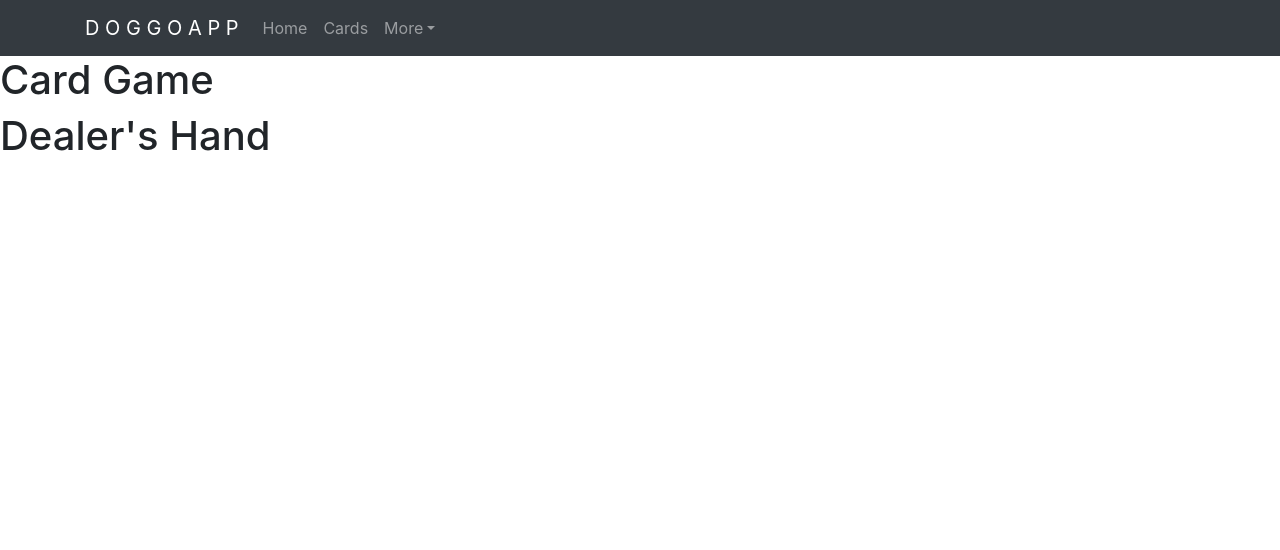
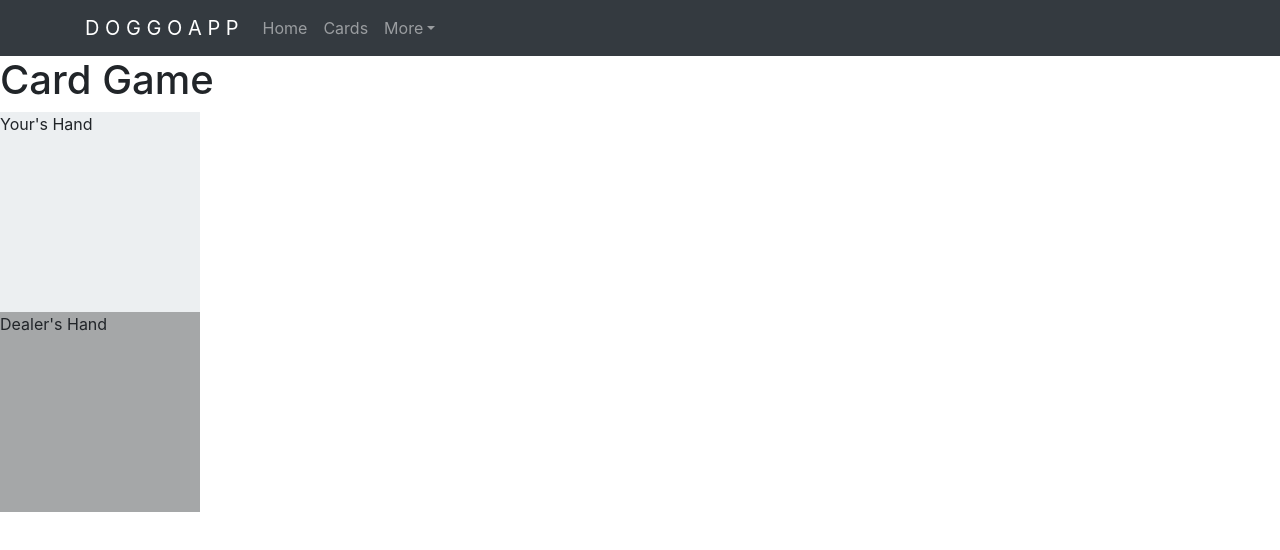
Before and after one commit to mind-ll-matter/doggo-frontend-msa, a React (Create React App) app: page /cards in a window 1280 px wide. Shown: the top 550 px of the page. Built offline with nearby package versions, Linux system fonts and the light colour scheme.

Commit message:
added plain Hand components to cards page with mui

```diff
--- a/src/App.tsx
+++ b/src/App.tsx
@@ -1,14 +1,24 @@
 import React from 'react';
 import Header from './components/Header/Header';
 import Dashboard from './pages/Dashboard';
-
 import Cards from './pages/CardsPage/CardsPage';
 import {Routes, Route} from 'react-router-dom';
+import { createTheme, colors, ThemeProvider } from '@mui/material';
+import './App.css';
 
-import './App.css';
+
+const theme = createTheme({
+  palette:{
+    secondary:{
+      main: colors.blueGrey[50],
+    },
+  },
+})
+
 
 function App() {
   return (
+    <ThemeProvider theme={theme}>
       <div>
         <Header/>
         <Routes>
@@ -16,6 +26,7 @@ function App() {
           <Route path = '/cards' element = {<Cards/>}></Route>
         </Routes>
       </div>
+    </ThemeProvider>
   );
 }
 
--- /dev/null
+++ b/src/components/Hand.tsx
@@ -0,0 +1,25 @@
+import React from 'react'
+import Box from '@mui/material/Box';
+//import { Image } from 'react-bootstrap'
+
+type HandProps={
+    background: string
+    variant: string
+
+}
+
+
+export const Hand = (props: HandProps) => {
+    return (
+        <Box sx={{
+            height: '200px',
+            width: '200px',
+            bgcolor: props.background,
+        }}>
+            <p>{props.variant}'s Hand</p>
+        </Box>
+
+    )
+    }
+
+    export default Hand;
--- a/src/pages/CardsPage/CardsPage.tsx
+++ b/src/pages/CardsPage/CardsPage.tsx
@@ -1,10 +1,12 @@
-import Hand from "./Hand";
+import Hand from "../../components/Hand";
 
 export const Cards = () => {
     return (
         <div>
             <h1>Card Game</h1>
-            <Hand/>
+            <Hand background = 'secondary.main' variant='Your'/>
+            <Hand background = 'secondary.dark' variant='Dealer'/>
+
         </div>
 
     )
--- a/src/pages/CardsPage/Hand.tsx
+++ /dev/null
@@ -1,23 +0,0 @@
-import React from 'react'
-//import { Image } from 'react-bootstrap'
-//import Box from '@mui/material/box'
-
-export const Hand = () => {
-    return (
-            // <Box
-            //     sx={{
-            //     width: 300,
-            //     height: 300,
-            //     bgColour: 'primary.main',
-            //     '&:hover': {
-            //     backgroundColor: 'danger.main',
-            //     opacity: [0.9, 0.8, 0.7],
-            //     }
-            // }}
-            // />
-            <h1>Dealer's Hand</h1>
-
-    )
-    }
-
-    export default Hand;
```
Also changed, not shown: package.json (+4 -3 lines), 1 other file (tests, documents, lock files or other folders). Lines whose indentation alone changed are shown as unchanged.
